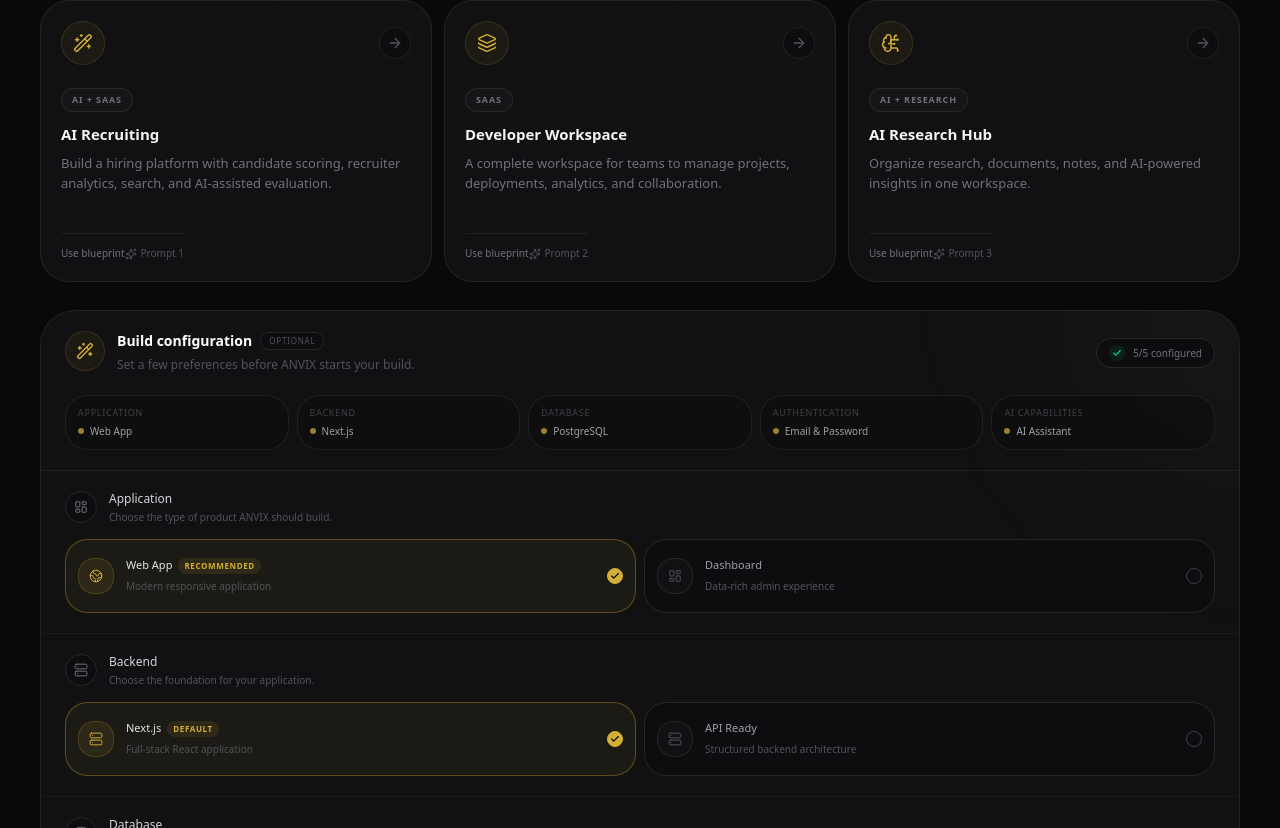
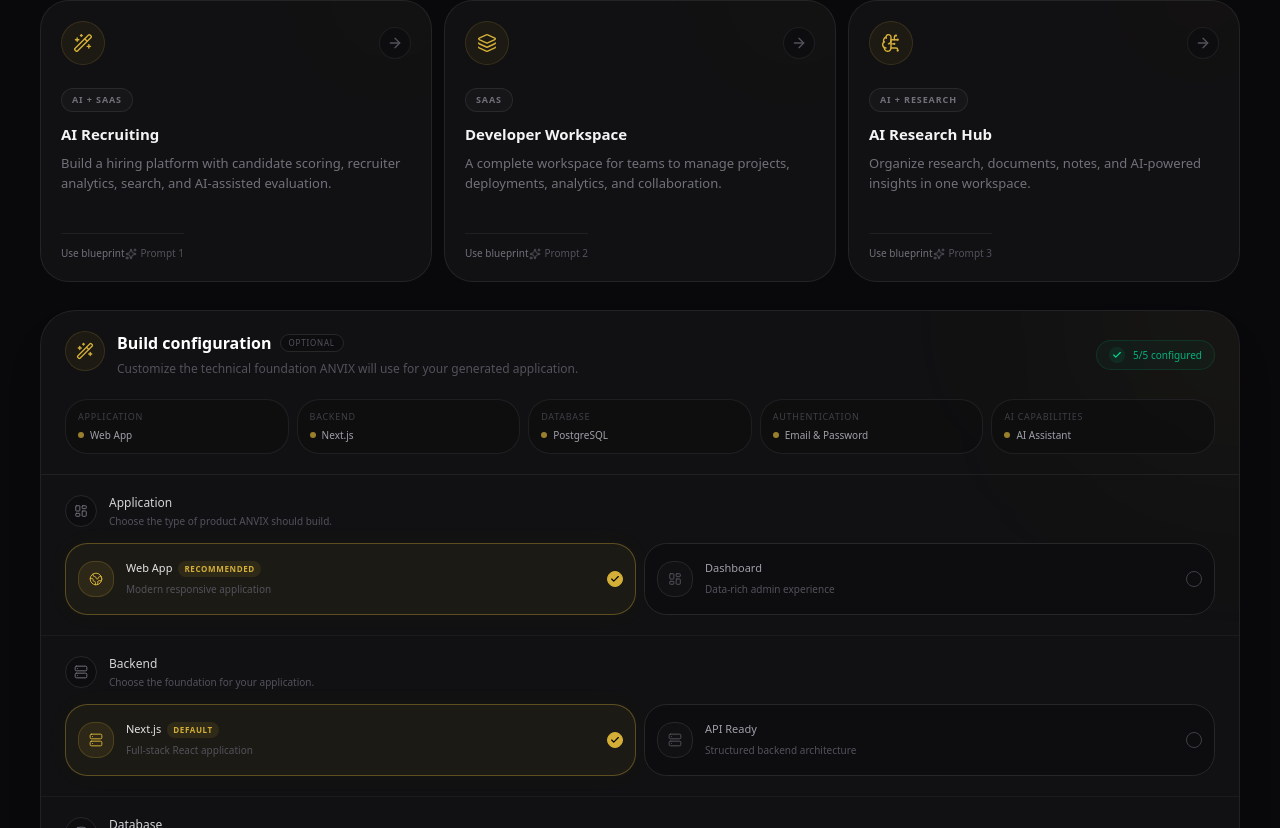
Before and after one commit to thiteswapnil1212-hue/ANVIX-AI, a Next.js app: page /generate in a window 1280 px wide. Shown: the part 1152-1980 px from the top of the page. Built offline with nearby package versions, Linux system fonts and the light colour scheme; no server answers.

Commit message:
Polish build configuration selection UI

```diff
--- a/components/generate/BuildOptions.tsx
+++ b/components/generate/BuildOptions.tsx
@@ -2,7 +2,6 @@
 
 import {
   Check,
-  ChevronRight,
   Database,
   Globe2,
   KeyRound,
@@ -56,7 +55,8 @@ const optionGroups: OptionGroup[] = [
   {
     id: "application",
     label: "Application",
-    description: "Choose the type of product ANVIX should build.",
+    description:
+      "Choose the type of product ANVIX should build.",
     icon: LayoutDashboard,
     options: [
       {
@@ -77,7 +77,8 @@ const optionGroups: OptionGroup[] = [
   {
     id: "backend",
     label: "Backend",
-    description: "Choose the foundation for your application.",
+    description:
+      "Choose the foundation for your application.",
     icon: Server,
     options: [
       {
@@ -98,7 +99,8 @@ const optionGroups: OptionGroup[] = [
   {
     id: "database",
     label: "Database",
-    description: "Decide whether your app needs persistent data.",
+    description:
+      "Decide whether your app needs persistent data.",
     icon: Database,
     options: [
       {
@@ -118,7 +120,8 @@ const optionGroups: OptionGroup[] = [
   {
     id: "authentication",
     label: "Authentication",
-    description: "Choose how users should access the app.",
+    description:
+      "Choose how users should access the app.",
     icon: KeyRound,
     options: [
       {
@@ -144,7 +147,8 @@ const optionGroups: OptionGroup[] = [
   {
     id: "ai",
     label: "AI Capabilities",
-    description: "Choose the intelligence your product needs.",
+    description:
+      "Choose the intelligence your product needs.",
     icon: Sparkles,
     options: [
       {
@@ -178,30 +182,40 @@ export const defaultBuildConfiguration: BuildConfiguration = {
   ai: "ai-assistant",
 };
 
+function getSelectedOption(
+  group: OptionGroup,
+  value: BuildConfiguration
+): Option | undefined {
+  return group.options.find(
+    (option) => option.id === value[group.id]
+  );
+}
+
+function getConfiguredCount(
+  value: BuildConfiguration
+): number {
+  return optionGroups.reduce((count, group) => {
+    return getSelectedOption(group, value)
+      ? count + 1
+      : count;
+  }, 0);
+}
+
 export default function BuildOptions({
   value,
   onChange,
   disabled = false,
 }: BuildOptionsProps) {
-  const selectedCount = optionGroups.filter(
-    (group) => Boolean(value[group.id])
-  ).length;
-
-  const getSelectedLabel = (
-    group: OptionGroup
-  ) => {
-    return (
-      group.options.find(
-        (option) => option.id === value[group.id]
-      )?.label ?? "Not selected"
-    );
-  };
+  const configuredCount = getConfiguredCount(value);
+  const allConfigured =
+    configuredCount === optionGroups.length;
 
   return (
     <section
       aria-labelledby="build-options-title"
       className="
         relative
+        isolate
         overflow-hidden
         rounded-3xl
         border
@@ -211,7 +225,7 @@ export default function BuildOptions({
         shadow-black/10
       "
     >
-      {/* Ambient background */}
+      {/* Ambient glow */}
       <div
         aria-hidden="true"
         className="
@@ -219,6 +233,7 @@ export default function BuildOptions({
           absolute
           -right-40
           -top-40
+          -z-10
           h-80
           w-80
           rounded-full
@@ -234,6 +249,7 @@ export default function BuildOptions({
           absolute
           -bottom-40
           left-1/3
+          -z-10
           h-64
           w-64
           rounded-full
@@ -243,7 +259,7 @@ export default function BuildOptions({
       />
 
       {/* Header */}
-      <div
+      <header
         className="
           relative
           border-b
@@ -263,8 +279,9 @@ export default function BuildOptions({
             sm:justify-between
           "
         >
-          <div className="flex items-start gap-3">
+          <div className="flex min-w-0 items-start gap-3">
             <div
+              aria-hidden="true"
               className="
                 flex
                 h-10
@@ -279,24 +296,22 @@ export default function BuildOptions({
               "
             >
               <WandSparkles
-                className="h-4.5 w-4.5 text-[#D4AF37]"
+                className="h-[18px] w-[18px] text-[#D4AF37]"
                 strokeWidth={1.7}
-                aria-hidden="true"
               />
             </div>
 
-            <div>
-              <div className="flex items-center gap-2">
+            <div className="min-w-0">
+              <div className="flex flex-wrap items-center gap-2">
                 <h2
                   id="build-options-title"
-                  className="text-sm font-semibold text-white"
+                  className="text-sm font-semibold text-white sm:text-base"
                 >
                   Build configuration
                 </h2>
 
                 <span
                   className="
-                    hidden
                     rounded-full
                     border
                     border-zinc-800
@@ -308,59 +323,85 @@ export default function BuildOptions({
                     uppercase
                     tracking-[0.1em]
                     text-zinc-600
-                    sm:inline-flex
                   "
                 >
                   Optional
                 </span>
               </div>
 
-              <p className="mt-1 text-xs leading-5 text-zinc-600">
-                Set a few preferences before ANVIX starts your build.
+              <p className="mt-1 max-w-xl text-xs leading-5 text-zinc-600">
+                Customize the technical foundation ANVIX will use
+                for your generated application.
               </p>
             </div>
           </div>
 
-          {/* Status */}
+          {/* Configuration status */}
           <div
-            className="
+            className={`
               inline-flex
               w-fit
+              shrink-0
               items-center
               gap-2
               rounded-full
               border
-              border-zinc-800
-              bg-[#0D0D0F]
               px-3
               py-1.5
-            "
+              ${
+                allConfigured
+                  ? "border-emerald-500/15 bg-emerald-500/[0.045]"
+                  : "border-zinc-800 bg-[#0D0D0F]"
+              }
+            `}
           >
             <span
-              className="
+              className={`
                 flex
                 h-4
                 w-4
                 items-center
                 justify-center
                 rounded-full
-                bg-emerald-500/10
-              "
+                ${
+                  allConfigured
+                    ? "bg-emerald-500/10"
+                    : "bg-zinc-800"
+                }
+              `}
             >
               <Check
-                className="h-2.5 w-2.5 text-emerald-400"
+                className={`
+                  h-2.5
+                  w-2.5
+                  ${
+                    allConfigured
+                      ? "text-emerald-400"
+                      : "text-zinc-600"
+                  }
+                `}
                 strokeWidth={2.8}
                 aria-hidden="true"
               />
             </span>
 
-            <span className="text-[10px] text-zinc-500">
-              {selectedCount}/{optionGroups.length} configured
+            <span
+              className={`
+                text-[10px]
+                font-medium
+                ${
+                  allConfigured
+                    ? "text-emerald-400/80"
+                    : "text-zinc-500"
+                }
+              `}
+            >
+              {configuredCount}/{optionGroups.length} configured
             </span>
           </div>
         </div>
 
-        {/* Selected summary */}
+        {/* Configuration summary */}
         <div
           className="
             mt-5
@@ -369,8 +410,15 @@ export default function BuildOptions({
             sm:grid-cols-2
             lg:grid-cols-5
           "
+          aria-label="Current build configuration"
         >
-          {optionGroups.map((group) => (
+          {optionGroups.map((group) => {
+            const selected = getSelectedOption(
+              group,
+              value
+            );
+
+            return (
               <div
                 key={group.id}
                 className="
@@ -397,30 +445,62 @@ export default function BuildOptions({
                 </p>
 
                 <div className="mt-1 flex min-w-0 items-center gap-1.5">
-                <span className="h-1.5 w-1.5 shrink-0 rounded-full bg-[#D4AF37]/70" />
+                  <span
+                    className={`
+                      h-1.5
+                      w-1.5
+                      shrink-0
+                      rounded-full
+                      ${
+                        selected
+                          ? "bg-[#D4AF37]/70"
+                          : "bg-zinc-700"
+                      }
+                    `}
+                    aria-hidden="true"
+                  />
 
-                <p className="truncate text-[10px] font-medium text-zinc-400">
-                  {getSelectedLabel(group)}
+                  <p
+                    className={`
+                      truncate
+                      text-[10px]
+                      font-medium
+                      ${
+                        selected
+                          ? "text-zinc-400"
+                          : "text-zinc-700"
+                      }
+                    `}
+                  >
+                    {selected?.label ?? "Not selected"}
                   </p>
                 </div>
               </div>
-          ))}
+            );
+          })}
         </div>
-      </div>
+      </header>
 
       {/* Option groups */}
       <div className="relative divide-y divide-zinc-800/50">
         {optionGroups.map((group) => {
           const GroupIcon = group.icon;
+          const groupValue = value[group.id];
 
           return (
-            <div
+            <section
               key={group.id}
-              className="px-5 py-5 sm:px-6"
+              aria-labelledby={`build-group-${group.id}`}
+              className="
+                px-5
+                py-5
+                sm:px-6
+              "
             >
               {/* Group heading */}
               <div className="mb-3.5 flex items-start gap-3">
                 <div
+                  aria-hidden="true"
                   className="
                     flex
                     h-8
@@ -437,14 +517,16 @@ export default function BuildOptions({
                   <GroupIcon
                     className="h-3.5 w-3.5 text-zinc-500"
                     strokeWidth={1.7}
-                    aria-hidden="true"
                   />
                 </div>
 
                 <div className="min-w-0">
-                  <p className="text-xs font-medium text-zinc-300">
+                  <h3
+                    id={`build-group-${group.id}`}
+                    className="text-xs font-medium text-zinc-300"
+                  >
                     {group.label}
-                  </p>
+                  </h3>
 
                   <p className="mt-0.5 text-[10px] leading-4 text-zinc-600">
                     {group.description}
@@ -454,6 +536,8 @@ export default function BuildOptions({
 
               {/* Options */}
               <div
+                role="radiogroup"
+                aria-labelledby={`build-group-${group.id}`}
                 className={`
                   grid
                   gap-2
@@ -467,22 +551,26 @@ export default function BuildOptions({
                 {group.options.map((option) => {
                   const OptionIcon = option.icon;
                   const selected =
-                    value[group.id] === option.id;
+                    groupValue === option.id;
 
                   return (
                     <button
                       key={option.id}
                       type="button"
+                      role="radio"
+                      aria-checked={selected}
                       disabled={disabled}
                       onClick={() =>
-                        onChange(group.id, option.id)
+                        onChange(
+                          group.id,
+                          option.id
+                        )
                       }
-                      aria-pressed={selected}
                       className={`
                         group
                         relative
                         flex
-                        min-h-[74px]
+                        min-h-[72px]
                         items-center
                         gap-3
                         rounded-xl
@@ -492,10 +580,11 @@ export default function BuildOptions({
                         outline-none
                         transition-all
                         duration-200
+                        motion-reduce:transition-none
                         disabled:cursor-not-allowed
-                        disabled:opacity-50
+                        disabled:opacity-40
                         focus-visible:ring-2
-                        focus-visible:ring-[#D4AF37]/30
+                        focus-visible:ring-[#D4AF37]/35
                         focus-visible:ring-offset-2
                         focus-visible:ring-offset-[#111113]
 
@@ -517,6 +606,7 @@ export default function BuildOptions({
                     >
                       {/* Option icon */}
                       <div
+                        aria-hidden="true"
                         className={`
                           flex
                           h-9
@@ -526,9 +616,9 @@ export default function BuildOptions({
                           justify-center
                           rounded-lg
                           border
-                          transition-all
+                          transition-colors
                           duration-200
-
+                          motion-reduce:transition-none
                           ${
                             selected
                               ? `
@@ -549,6 +639,7 @@ export default function BuildOptions({
                             w-3.5
                             transition-colors
                             duration-200
+                            motion-reduce:transition-none
                             ${
                               selected
                                 ? "text-[#D4AF37]"
@@ -556,18 +647,16 @@ export default function BuildOptions({
                             }
                           `}
                           strokeWidth={1.7}
-                          aria-hidden="true"
                         />
                       </div>
 
                       {/* Content */}
-                      <div className="min-w-0 flex-1 pr-6">
+                      <div className="min-w-0 flex-1 pr-5">
                         <div className="flex flex-wrap items-center gap-1.5">
                           <span
                             className={`
                               text-[11px]
                               font-medium
-                              transition-colors
                               ${
                                 selected
                                   ? "text-zinc-200"
@@ -588,17 +677,10 @@ export default function BuildOptions({
                                 font-semibold
                                 uppercase
                                 tracking-[0.08em]
-
                                 ${
                                   selected
-                                    ? `
-                                      bg-[#D4AF37]/10
-                                      text-[#D4AF37]
-                                    `
-                                    : `
-                                      bg-zinc-800
-                                      text-zinc-600
-                                    `
+                                    ? "bg-[#D4AF37]/10 text-[#D4AF37]"
+                                    : "bg-zinc-800 text-zinc-600"
                                 }
                               `}
                             >
@@ -607,13 +689,25 @@ export default function BuildOptions({
                           )}
                         </div>
 
-                        <p className="mt-1 text-[10px] leading-4 text-zinc-600 transition-colors group-hover:text-zinc-500">
+                        <p
+                          className="
+                            mt-1
+                            truncate
+                            text-[10px]
+                            leading-4
+                            text-zinc-600
+                            transition-colors
+                            group-hover:text-zinc-500
+                            motion-reduce:transition-none
+                          "
+                        >
                           {option.description}
                         </p>
                       </div>
 
                       {/* Selection indicator */}
-                      <div
+                      <span
+                        aria-hidden="true"
                         className={`
                           absolute
                           right-3
@@ -628,21 +722,13 @@ export default function BuildOptions({
                           border
                           transition-all
                           duration-200
-
+                          motion-reduce:transition-none
                           ${
                             selected
-                              ? `
-                                border-[#D4AF37]
-                                bg-[#D4AF37]
-                              `
-                              : `
-                                border-zinc-700
-                                bg-transparent
-                                group-hover:border-zinc-600
-                              `
+                              ? "border-[#D4AF37] bg-[#D4AF37]"
+                              : "border-zinc-700 bg-transparent group-hover:border-zinc-600"
                           }
                         `}
-                        aria-hidden="true"
                       >
                         {selected && (
                           <Check
@@ -650,39 +736,18 @@ export default function BuildOptions({
                             strokeWidth={2.8}
                           />
                         )}
-                      </div>
-
-                      {/* Subtle hover arrow */}
-                      {!selected && (
-                        <ChevronRight
-                          className="
-                            absolute
-                            bottom-2.5
-                            right-3
-                            h-2.5
-                            w-2.5
-                            text-zinc-800
-                            opacity-0
-                            transition-all
-                            duration-200
-                            group-hover:translate-x-0.5
-                            group-hover:text-zinc-600
-                            group-hover:opacity-100
-                          "
-                          aria-hidden="true"
-                        />
-                      )}
+                      </span>
                     </button>
                   );
                 })}
               </div>
-            </div>
+            </section>
           );
         })}
       </div>
 
       {/* Footer */}
-      <div
+      <footer
         className="
           relative
           border-t
@@ -701,11 +766,25 @@ export default function BuildOptions({
 
           <p className="text-[10px] leading-5 text-zinc-600">
             These preferences guide ANVIX&apos;s initial build.
-            You&apos;ll be able to refine the generated application
-            from the workspace later.
+            You can refine the generated application from the
+            workspace later.
           </p>
         </div>
-      </div>
+      </footer>
+
+      {/* Disabled overlay */}
+      {disabled && (
+        <div
+          aria-hidden="true"
+          className="
+            pointer-events-none
+            absolute
+            inset-0
+            z-10
+            bg-[#09090B]/10
+          "
+        />
+      )}
     </section>
   );
 }
```
Lines whose indentation alone changed are shown as unchanged.
